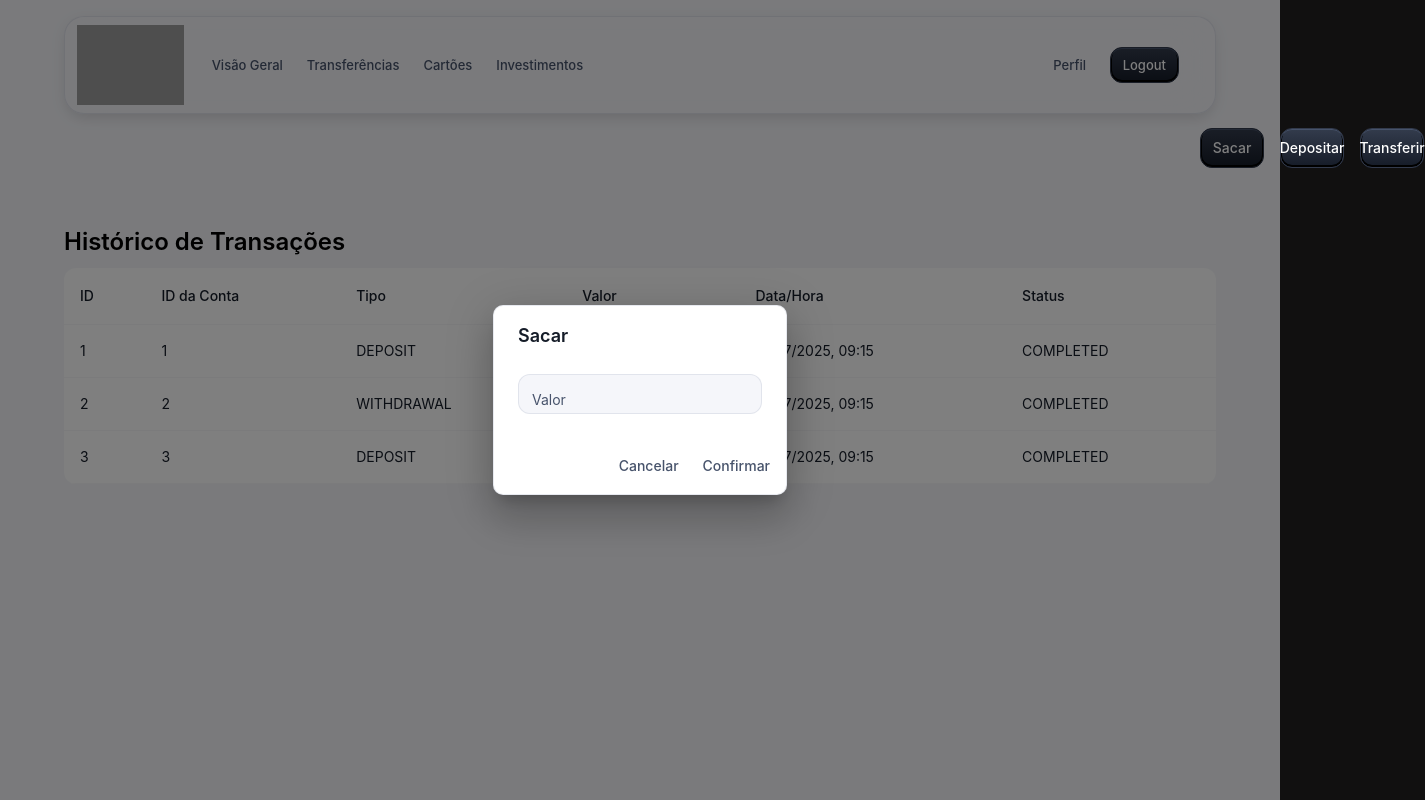
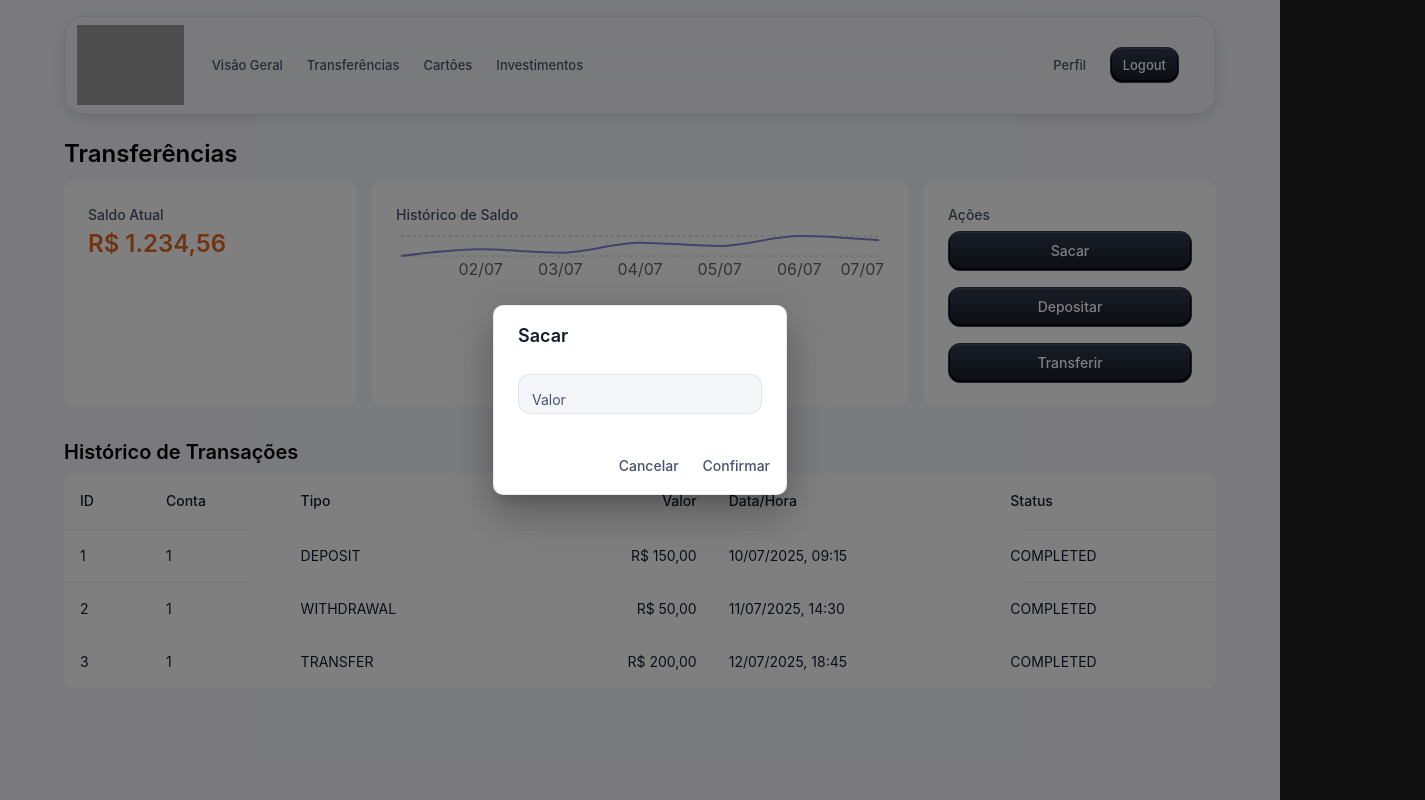
Before and after one commit to itiro-y/CicarusBank, a React (Vite) app in the folder frontend-cicarus/: page /transactions in a window 1280 px wide. Both pictures are taken after a click on the button "Sacar". Shown: the top 800 px of the page, 1425 px wide, since content can reach past the window. Built offline with nearby package versions, Linux system fonts and the light colour scheme; grey boxes are pictures that could not be loaded; some icons are missing.

Commit message:
Transactions page, iteration #2

```diff
--- a/frontend-cicarus/src/pages/TransactionsPage.jsx
+++ b/frontend-cicarus/src/pages/TransactionsPage.jsx
@@ -1,115 +1,127 @@
 // src/pages/TransactionsPage.jsx
-import React, {useState} from 'react';
+import React, { useState } from 'react';
 import {
     Box,
     Container,
     Typography,
+    Paper,
+    Stack,
+    Button,
+    TableContainer,
     Table,
     TableHead,
     TableBody,
     TableRow,
     TableCell,
-    TableContainer,
-    Paper,
-    Toolbar, Grid, TextField, Stack, Button
+    Toolbar,
+    Dialog,
+    DialogTitle,
+    DialogContent,
+    DialogActions,
+    TextField
 } from '@mui/material';
+import {
+    LineChart,
+    Line,
+    XAxis,
+    YAxis,
+    Tooltip,
+    ResponsiveContainer,
+    CartesianGrid
+} from 'recharts';
+import AppAppBar from '../components/AppAppBar.jsx';
 
-import AppAppBar from '../components/AppAppBar.jsx';
-import Dialog from "@mui/material/Dialog";
-import DialogTitle from "@mui/material/DialogTitle";
-import DialogContent from "@mui/material/DialogContent";
-import DialogActions from "@mui/material/DialogActions";
+// 1) Card de Saldo
+function BalanceCard({ balance }) {
+    return (
+        <Paper sx={{ flex: 1, p: 3 }}>
+            <Typography variant="subtitle2" color="text.secondary">
+                Saldo Atual
+            </Typography>
+            <Typography variant="h4" color="primary">
+                {balance.toLocaleString('pt-BR', {
+                    style: 'currency',
+                    currency: 'BRL'
+                })}
+            </Typography>
+        </Paper>
+    );
+}
 
-const mockTransactions = [
-    {
-        id: 1,
-        accountId:1,
-        transactionType: 'DEPOSIT',
-        amount: 150.0,
-        timestamp: '2025-07-10T09:15:00Z',
-        transactionStatus: 'COMPLETED'
-    },
-    {
-        id: 2,
-        accountId:1,
-        transactionType: 'WITHDRAWAL',
-        amount: 150.0,
-        timestamp: '2025-07-10T09:15:00Z',
-        transactionStatus: 'COMPLETED'
-    },
-    {
-        id: 3,
-        accountId:1,
-        transactionType: 'DEPOSIT',
-        amount: 150.0,
-        timestamp: '2025-07-10T09:15:00Z',
-        transactionStatus: 'COMPLETED'
+// 2) Gráfico de Histórico de Saldo
+function BalanceChart({ data }) {
+    return (
+        <Paper sx={{ flex: 2, p: 3 }}>
+            <Typography variant="subtitle2" color="text.secondary" gutterBottom>
+                Histórico de Saldo
+            </Typography>
+            <ResponsiveContainer width="100%" height={60}>
+                <LineChart data={data}>
+                    <CartesianGrid strokeDasharray="3 3" vertical={false} />
+                    <XAxis dataKey="name" axisLine={false} tickLine={false} />
+                    <YAxis hide domain={['dataMin', 'dataMax']} />
+                    <Tooltip
+                        formatter={value =>
+                            value.toLocaleString('pt-BR', { style: 'currency', currency: 'BRL' })
                         }
-];
+                    />
+                    <Line type="monotone" dataKey="balance" stroke="#8884d8" strokeWidth={2} dot={false} />
+                </LineChart>
+            </ResponsiveContainer>
+        </Paper>
+    );
+}
 
-export default function TransactionsPage() {
-    const [openWithdraw, setOpenWithdraw] = useState(false);
-    const [openDeposit, setOpenDeposit]   = useState(false);
-    const [openTransfer, setOpenTransfer] = useState(false);
-
-    const handleOpen = setter => () => setter(true);
-    const handleClose = setter => () => setter(false);
-
+// 3) Painel de Ações
+function ActionPanel({ onWithdraw, onDeposit, onTransfer }) {
     return (
-        <Box sx={{ minHeight: '100vh',
-                   bgcolor: 'background.default',
-                   pt: 8}}>
-            <AppAppBar title="Transações" />
-
-            <Toolbar />
-
-
-            <Stack direction="row" paddingLeft={150} spacing={2} sx={{ mb: 3 }}>
-                <Button variant="contained" onClick={handleOpen(setOpenWithdraw)}>
+        <Paper sx={{ flex: 1, p: 3 }}>
+            <Typography variant="subtitle2" color="text.secondary" gutterBottom>
+                Ações
+            </Typography>
+            <Stack spacing={2}>
+                <Button variant="contained" color="primary" onClick={onWithdraw}>
                     Sacar
                 </Button>
-                <Button variant="contained" onClick={handleOpen(setOpenDeposit)}>
+                <Button variant="contained" color="primary" onClick={onDeposit}>
                     Depositar
                 </Button>
-                <Button variant="contained" onClick={handleOpen(setOpenTransfer)}>
+                <Button variant="contained" color="primary" onClick={onTransfer}>
                     Transferir
                 </Button>
             </Stack>
+        </Paper>
+    );
+}
 
-            <Container sx={{ py: 4 }}>
-                <Typography variant="h4" gutterBottom>
-                    Histórico de Transações
-                </Typography>
-
+// 4) Tabela de Histórico de Transações
+function TransactionsTable({ transactions }) {
+    return (
         <TableContainer component={Paper}>
             <Table>
                 <TableHead>
                     <TableRow>
                         <TableCell>ID</TableCell>
-                                <TableCell>ID da Conta</TableCell>
+                        <TableCell>Conta</TableCell>
                         <TableCell>Tipo</TableCell>
-                                <TableCell>Valor</TableCell>
+                        <TableCell align="right">Valor</TableCell>
                         <TableCell>Data/Hora</TableCell>
                         <TableCell>Status</TableCell>
                     </TableRow>
                 </TableHead>
                 <TableBody>
-                            {mockTransactions.map(tx => (
+                    {transactions.map(tx => (
                         <TableRow key={tx.id}>
-                                    <TableCell id={"id"}> {tx.id} </TableCell>
-
-                                    <TableCell id={"accountId"}> {tx.id} </TableCell>
-
-                                    <TableCell id={"transactionType"}> {tx.transactionType} </TableCell>
-
-                                    <TableCell id={"amount"}>
+                            <TableCell>{tx.id}</TableCell>
+                            <TableCell>{tx.accountId}</TableCell>
+                            <TableCell>{tx.type}</TableCell>
+                            <TableCell align="right">
                                 {tx.amount.toLocaleString('pt-BR', {
                                     style: 'currency',
                                     currency: 'BRL'
                                 })}
                             </TableCell>
-
-                                    <TableCell id={"timestamp"}>
+                            <TableCell>
                                 {new Date(tx.timestamp).toLocaleString('pt-BR', {
                                     day: '2-digit',
                                     month: '2-digit',
@@ -118,73 +130,116 @@ export default function TransactionsPage() {
                                     minute: '2-digit'
                                 })}
                             </TableCell>
-
-                                    <TableCell id={"transactionType"}> {tx.transactionStatus} </TableCell>
+                            <TableCell>{tx.status}</TableCell>
                         </TableRow>
                     ))}
                 </TableBody>
             </Table>
         </TableContainer>
+    );
+}
 
-                {/* Diálogo de Sacar */}
-                <Dialog open={openWithdraw} onClose={handleClose(setOpenWithdraw)}>
+// 5) Conjunto de diálogos para Sacar, Depositar, Transferir
+function TransactionDialogs({
+                                openWithdraw, onCloseWithdraw,
+                                openDeposit,  onCloseDeposit,
+                                openTransfer, onCloseTransfer
+                            }) {
+    return (
+        <>
+            <Dialog open={openWithdraw} onClose={onCloseWithdraw}>
                 <DialogTitle>Sacar</DialogTitle>
                 <DialogContent>
-                        <TextField
-                            autoFocus
-                            margin="dense"
-                            label="Valor"
-                            type="number"
-                            fullWidth
-                        />
+                    <TextField autoFocus margin="dense" label="Valor" type="number" fullWidth />
                 </DialogContent>
                 <DialogActions>
-                        <Button onClick={handleClose(setOpenWithdraw)}>Cancelar</Button>
-                        <Button onClick={handleClose(setOpenWithdraw)}>Confirmar</Button>
+                    <Button onClick={onCloseWithdraw}>Cancelar</Button>
+                    <Button onClick={onCloseWithdraw}>Confirmar</Button>
                 </DialogActions>
             </Dialog>
 
-                {/* Diálogo de Depositar */}
-                <Dialog open={openDeposit} onClose={handleClose(setOpenDeposit)}>
+            <Dialog open={openDeposit} onClose={onCloseDeposit}>
                 <DialogTitle>Depositar</DialogTitle>
                 <DialogContent>
-                        <TextField
-                            autoFocus
-                            margin="dense"
-                            label="Valor"
-                            type="number"
-                            fullWidth
-                        />
+                    <TextField autoFocus margin="dense" label="Valor" type="number" fullWidth />
                 </DialogContent>
                 <DialogActions>
-                        <Button onClick={handleClose(setOpenDeposit)}>Cancelar</Button>
-                        <Button onClick={handleClose(setOpenDeposit)}>Confirmar</Button>
+                    <Button onClick={onCloseDeposit}>Cancelar</Button>
+                    <Button onClick={onCloseDeposit}>Confirmar</Button>
                 </DialogActions>
             </Dialog>
 
-                {/* Diálogo de Transferir */}
-                <Dialog open={openTransfer} onClose={handleClose(setOpenTransfer)}>
+            <Dialog open={openTransfer} onClose={onCloseTransfer}>
                 <DialogTitle>Transferir</DialogTitle>
                 <DialogContent>
-                        <TextField
-                            margin="dense"
-                            label="Conta Destino"
-                            type="text"
-                            fullWidth
-                        />
-                        <TextField
-                            margin="dense"
-                            label="Valor"
-                            type="number"
-                            fullWidth
-                        />
+                    <TextField margin="dense" label="Conta Destino" type="text" fullWidth />
+                    <TextField margin="dense" label="Valor"         type="number" fullWidth />
                 </DialogContent>
                 <DialogActions>
-                        <Button onClick={handleClose(setOpenTransfer)}>Cancelar</Button>
-                        <Button onClick={handleClose(setOpenTransfer)}>Confirmar</Button>
+                    <Button onClick={onCloseTransfer}>Cancelar</Button>
+                    <Button onClick={onCloseTransfer}>Confirmar</Button>
                 </DialogActions>
             </Dialog>
+        </>
+    );
+}
 
+// --- Página Principal ---
+export default function TransactionsPage() {
+    // estados de abertura de diálogo
+    const [openWithdraw, setOpenWithdraw] = useState(false);
+    const [openDeposit,  setOpenDeposit]  = useState(false);
+    const [openTransfer, setOpenTransfer] = useState(false);
+
+    // mocks de exemplo
+    const mockBalance = 1234.56;
+    const mockBalanceHistory = [
+        { name: '01/07', balance: 1000 },
+        { name: '02/07', balance: 1100 },
+        { name: '03/07', balance: 1050 },
+        { name: '04/07', balance: 1200 },
+        { name: '05/07', balance: 1150 },
+        { name: '06/07', balance: 1300 },
+        { name: '07/07', balance: mockBalance }
+    ];
+    const mockTransactions = [
+        { id: 1, accountId: 1, type: 'DEPOSIT',    amount: 150, timestamp: '2025-07-10T09:15:00Z', status: 'COMPLETED' },
+        { id: 2, accountId: 1, type: 'WITHDRAWAL', amount:  50, timestamp: '2025-07-11T14:30:00Z', status: 'COMPLETED' },
+        { id: 3, accountId: 1, type: 'TRANSFER',   amount: 200, timestamp: '2025-07-12T18:45:00Z', status: 'COMPLETED' }
+    ];
+
+    return (
+        <Box sx={{ minHeight: '100vh', bgcolor: 'background.default' }}>
+            <AppAppBar title="Transferências" />
+            <Toolbar />
+            <Container maxWidth="lg" sx={{ py: 4, mt: 5}}>
+                <Typography variant="h4" gutterBottom>
+                    Transferências
+                </Typography>
+
+                {/* Dashboard de Cards + Gráfico + Ações */}
+                <Box sx={{ display: 'flex', gap: 2, mb: 4 }}>
+                    <BalanceCard balance={mockBalance} />
+                    <BalanceChart data={mockBalanceHistory} />
+                    <ActionPanel
+                        onWithdraw={() => setOpenWithdraw(true)}
+                        onDeposit={()  => setOpenDeposit(true)}
+                        onTransfer={() => setOpenTransfer(true)}
+                    />
+                </Box>
+
+                {/* Histórico de Transações */}
+                <Typography variant="h5" gutterBottom>
+                    Histórico de Transações
+                </Typography>
+                <TransactionsTable transactions={mockTransactions} />
+
+                {/* Diálogos */}
+                <TransactionDialogs
+                    openWithdraw  = {openWithdraw}  onCloseWithdraw  = {() => setOpenWithdraw(false)}
+                    openDeposit   = {openDeposit}   onCloseDeposit   = {() => setOpenDeposit(false)}
+                    openTransfer  = {openTransfer}  onCloseTransfer  = {() => setOpenTransfer(false)}
+                />
             </Container>
         </Box>
     );
```
Lines whose indentation alone changed are shown as unchanged.
